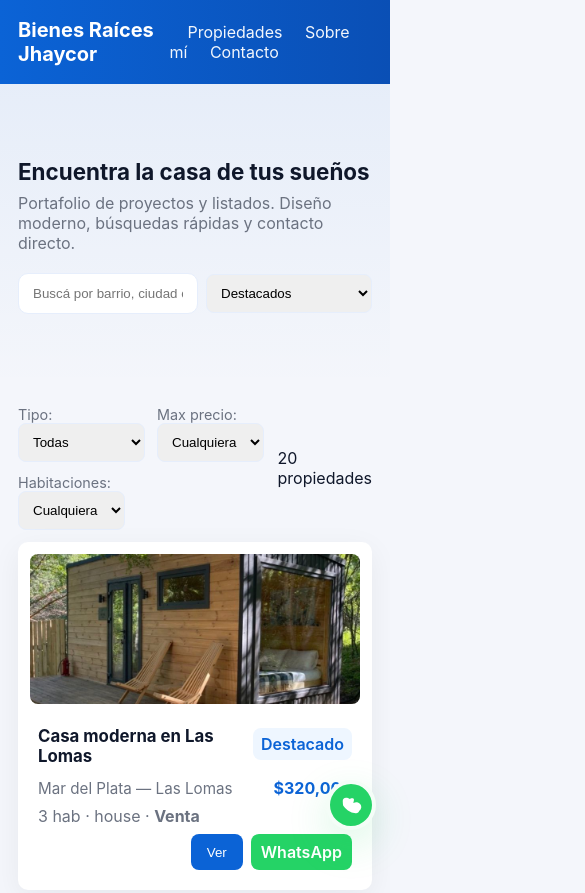
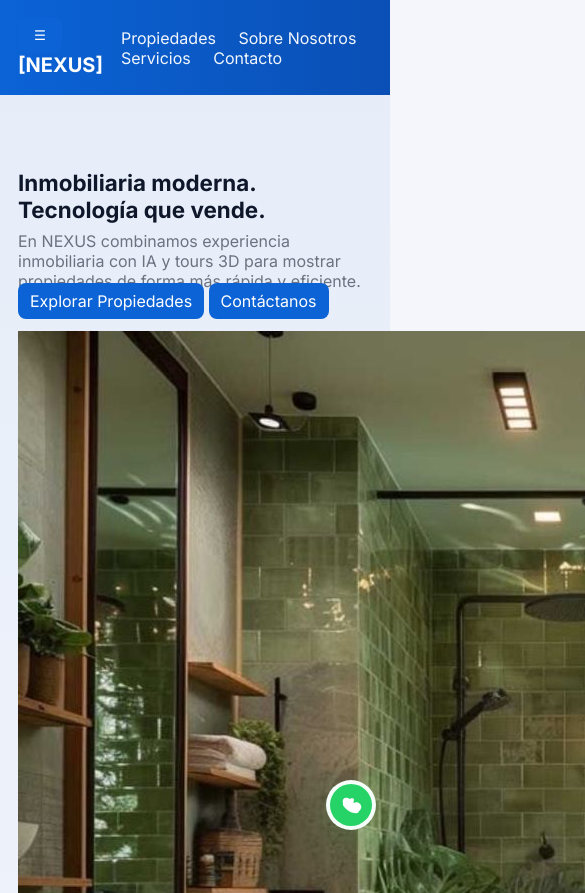
Before and after one commit to lilyei7/bienes-raices-avanzado, a plain HTML site: page site/index.html in a window 390 px wide. Shown: the top 893 px of the page, 585 px wide, since content can reach past the window. Drawn offline with Linux system fonts and the light colour scheme.

Commit message:
feat: apply NEXUS minimal theme, responsive header, hero, services and contact form

```diff
--- a/site/index.html
+++ b/site/index.html
@@ -3,19 +3,24 @@
   <head>
     <meta charset="utf-8" />
     <meta name="viewport" content="width=device-width, initial-scale=1" />
-  <title>Bienes Raíces Jhaycor — Portafolio</title>
-  <meta name="description" content="Bienes Raíces Jhaycor - portafolio de propiedades: casas y departamentos. Demo con búsqueda, filtros, animaciones y contacto por WhatsApp." />
+    <title>NEXUS — Inmobiliaria Digital</title>
+    <meta name="description" content="NEXUS - agente inmobiliario moderno que usa IA y realidad virtual. Portafolio de propiedades." />
     <link rel="icon" href="favicon.ico" />
+    <link href="https://fonts.googleapis.com/css2?family=Inter:wght@300;400;600;700;800&display=swap" rel="stylesheet">
     <link rel="stylesheet" href="styles.css" />
     <script src="config.js" defer></script>
   </head>
   <body>
     <header class="site-header">
-      <div class="container">
-  <h1 class="brand">Bienes Raíces Jhaycor</h1>
-        <nav>
+      <div class="container header-inner">
+        <div class="brand-wrap">
+          <button id="menu-toggle" class="menu-toggle" aria-label="Abrir menú">☰</button>
+          <h1 class="brand">[NEXUS]</h1>
+        </div>
+        <nav class="site-nav" id="site-nav" aria-label="Main navigation">
           <a href="#properties">Propiedades</a>
-          <a href="#about">Sobre mí</a>
+          <a href="#about">Sobre Nosotros</a>
+          <a href="#services">Servicios</a>
           <a href="#contact">Contacto</a>
         </nav>
       </div>
@@ -24,22 +29,28 @@
     <main>
       <section class="hero">
         <div class="container hero-inner">
-          <div>
-            <h2>Encuentra la casa de tus sueños</h2>
-            <p>Portafolio de proyectos y listados. Diseño moderno, búsquedas rápidas y contacto directo.</p>
+          <div class="hero-copy">
+            <h2>Inmobiliaria moderna. Tecnología que vende.</h2>
+            <p class="lead">En NEXUS combinamos experiencia inmobiliaria con IA y tours 3D para mostrar propiedades de forma más rápida y eficiente.</p>
+            <div class="hero-ctas">
+              <a class="btn btn-primary" href="#properties">Explorar Propiedades</a>
+              <a class="btn btn-ghost" href="#contact">Contáctanos</a>
+            </div>
           </div>
-          <div class="search-wrap">
-            <input id="search-input" placeholder="Buscá por barrio, ciudad o características..."/>
-            <select id="sort-select" title="Ordenar">
-              <option value="featured">Destacados</option>
-              <option value="price-asc">Precio: menor a mayor</option>
-              <option value="price-desc">Precio: mayor a menor</option>
-            </select>
+          <div class="hero-visual">
+            <!-- simple visual placeholder or could be swapped for a featured carousel -->
+            <div class="hero-card">
+              <img src="imagenes/4b78c584374d3d8a9a8266f48b3e285e.jpg" alt="Propiedad destacada" loading="lazy" />
+            </div>
           </div>
         </div>
       </section>
 
       <section id="properties" class="container properties">
+        <header class="section-head">
+          <h3>Propiedades Destacadas</h3>
+          <p class="muted">Seleccionamos las mejores propiedades en tendencia para ti.</p>
+        </header>
         <div class="toolbar">
           <div class="filters">
             <label>
@@ -80,9 +91,30 @@
       </section>
 
       <section id="about" class="container about">
-        <h3>Sobre mí</h3>
-        <p>Soy desarrollador web especializado en sitios para inmobiliarias y freelancing. Entrego sitios rápidos, responsivos y fáciles de mantener.</p>
+        <h3>Sobre Nosotros</h3>
+        <p>NEXUS es un agente inmobiliario moderno y tecnológico. Utilizamos IA para análisis de mercado y realidad virtual para tours inmersivos que aceleran la venta y mejoran la experiencia del comprador.</p>
       </section>
+      <section id="services" class="container services">
+        <h3>Servicios</h3>
+        <div class="services-grid">
+          <article class="service">
+            <div class="icon">🏠</div>
+            <h4>Tours Virtuales 3D</h4>
+            <p>Visitas remotas inmersivas que permiten explorar propiedades como si estuvieras ahí.</p>
+          </article>
+          <article class="service">
+            <div class="icon">🤖</div>
+            <h4>Análisis de Mercado AI</h4>
+            <p>Modelos de precio y demanda para fijar precios competitivos y maximizar retorno.</p>
+          </article>
+          <article class="service">
+            <div class="icon">🔒</div>
+            <h4>Transacciones Seguras</h4>
+            <p>Procesos transparentes y documentación digital para cerrar operaciones con confianza.</p>
+          </article>
+        </div>
+      </section>
+
 
       <section id="contact" class="container contact">
         <h3>Contacto</h3>
@@ -108,7 +140,7 @@
       </div>
     </footer>
 
-    <!-- WhatsApp floating button -->
+  <!-- WhatsApp floating button -->
     <a id="whatsapp-btn" class="whatsapp-fab" target="_blank" rel="noopener" aria-label="Contactar por WhatsApp" href="https://wa.me/5491123456789?text=Hola%20Bienes%20Ra%C3%ADces%20Jhaycor%2C%20quiero%20m%C3%A1s%20info">
       <svg width="22" height="22" viewBox="0 0 24 24" fill="none" xmlns="http://www.w3.org/2000/svg" aria-hidden>
         <path d="M21 16.5a3.5 3.5 0 0 1-3.9 3.48 19.38 19.38 0 0 1-8.45-3.2 19.2 19.2 0 0 1-5.1-5.1A19.38 19.38 0 0 1 3.02 6.9 3.5 3.5 0 0 1 6.5 3h.01A3.48 3.48 0 0 1 10 4.08c.36.18.75.2 1.12.04.7-.31 1.6-.49 2.59-.49.84 0 1.5.66 1.5 1.5v.01c0 .99-.18 1.89-.49 2.59-.16.37-.14.76.04 1.12A3.48 3.48 0 0 1 20.97 17.5 3.5 3.5 0 0 1 21 16.5z" fill="#fff"/>
@@ -116,5 +148,19 @@
     </a>
 
     <script src="script.js"></script>
+    <script>
+      // mobile menu toggle
+      (function(){
+        const btn = document.getElementById('menu-toggle')
+        const nav = document.getElementById('site-nav')
+        if(!btn || !nav) return
+        btn.addEventListener('click', ()=>{
+          const shown = nav.style.display === 'block'
+          nav.style.display = shown ? 'none' : 'block'
+        })
+        // hide menu after clicking a link
+        nav.querySelectorAll('a').forEach(a=>a.addEventListener('click', ()=>{ if(window.innerWidth<=860) nav.style.display='none' }))
+      })()
+    </script>
   </body>
 </html>
```
